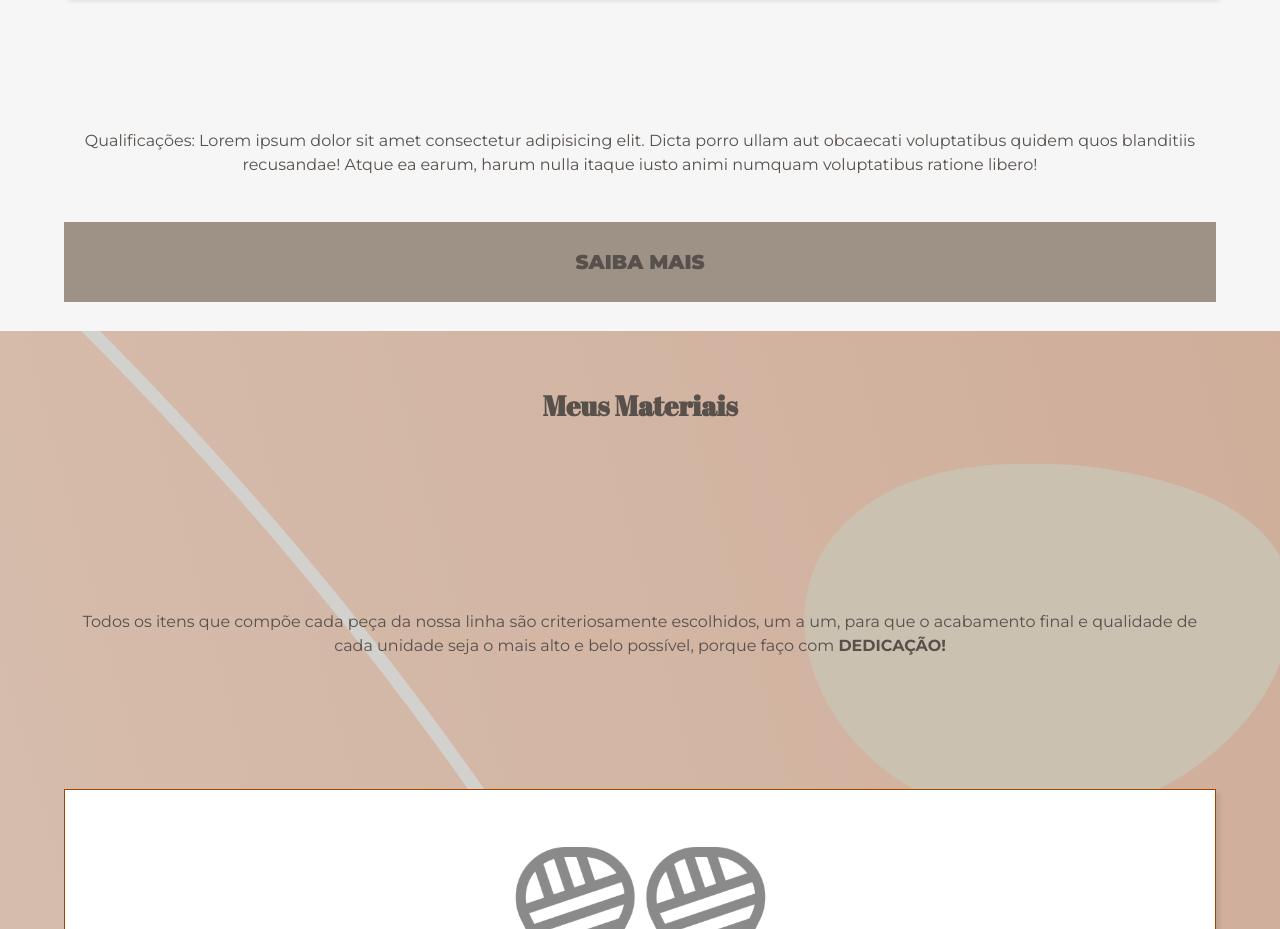
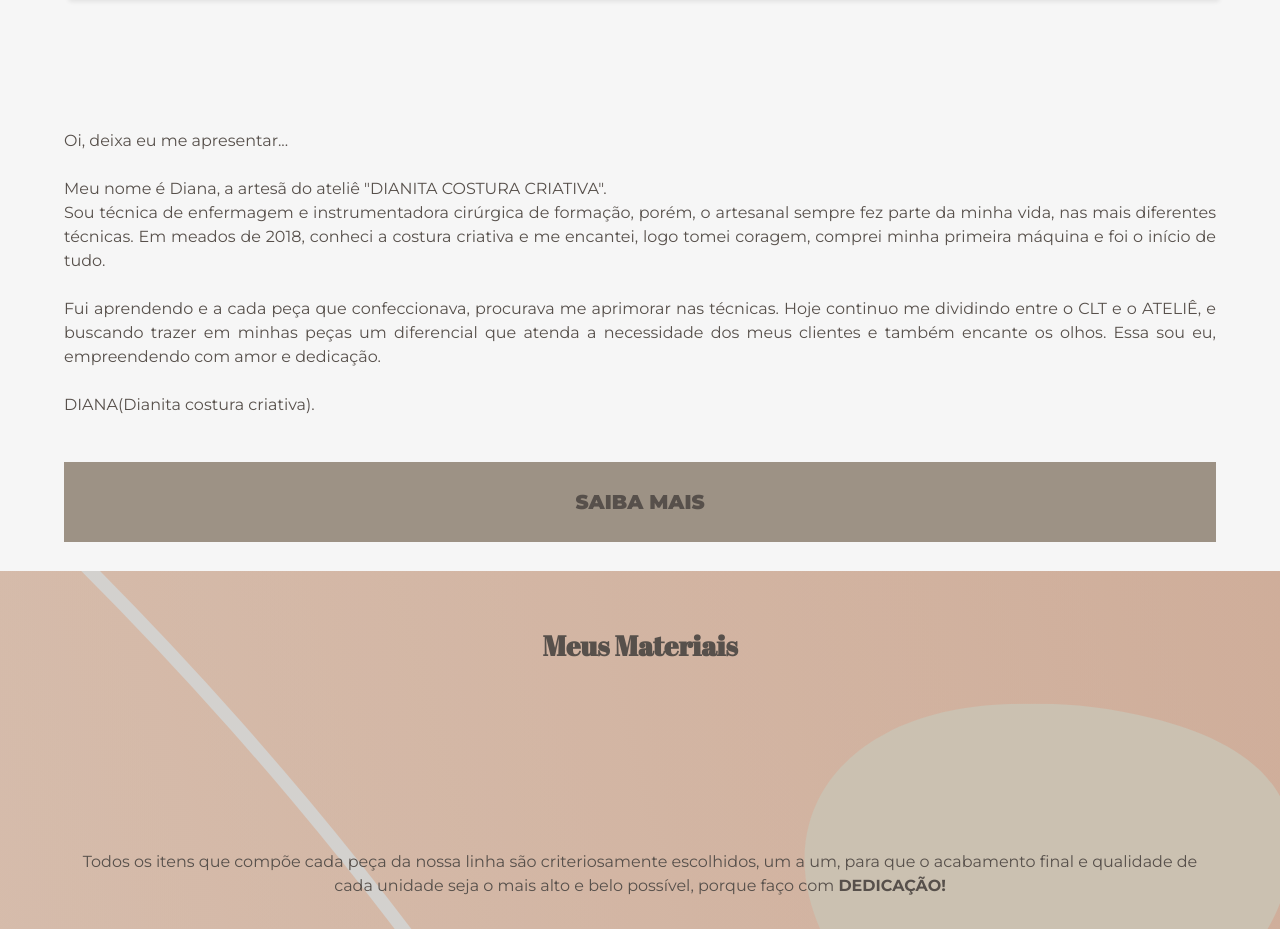
Before and after one commit to thiago-mfernandes/Dianita-Costura-Criativa, a React (Create React App) app in the folder diana-costura-criativa/: page / in a window 1280 px wide. Shown: the part 2501-3430 px from the top of the page. Built offline with nearby package versions, Linux system fonts and the light colour scheme.

Commit message:
texto about refatorado

```diff
--- a/diana-costura-criativa/src/components/about/About.module.scss
+++ b/diana-costura-criativa/src/components/about/About.module.scss
@@ -27,7 +27,7 @@
   &__content {
     font-size: 1rem;
     line-height: 24px;
-    text-align: center;
+    text-align: justify;
     color: $marromTipo;
   }
 
--- a/diana-costura-criativa/src/components/about/index.tsx
+++ b/diana-costura-criativa/src/components/about/index.tsx
@@ -1,5 +1,5 @@
 import styles from "./About.module.scss";
-import ImgDiana from 'assets/diana-perfil.png'
+import ImgDiana from "assets/diana-perfil.png";
 
 export default function About() {
   return (
@@ -10,10 +10,26 @@ export default function About() {
           <img className={styles.about__img} src={ImgDiana} alt="Foto Diana" />
           <div className={styles.about__container}>
             <p className={styles.about__content}>
-              Qualificações: Lorem ipsum dolor sit amet consectetur adipisicing
-              elit. Dicta porro ullam aut obcaecati voluptatibus quidem quos
-              blanditiis recusandae! Atque ea earum, harum nulla itaque iusto
-              animi numquam voluptatibus ratione libero!
+              Oi, deixa eu me apresentar...
+              <br />
+              <br />
+              Meu nome é Diana, a artesã do ateliê{" "}
+              <span>"DIANITA COSTURA CRIATIVA"</span>.
+              <br />
+              Sou técnica de enfermagem e instrumentadora cirúrgica de formação,
+              porém, o artesanal sempre fez parte da minha vida, nas mais
+              diferentes técnicas. Em meados de 2018, conheci a costura criativa
+              e me encantei, logo tomei coragem, comprei minha primeira máquina
+              e foi o início de tudo.
+              <br />
+              <br />
+              Fui aprendendo e a cada peça que confeccionava, procurava me
+              aprimorar nas técnicas. Hoje continuo me dividindo entre o CLT e o
+              ATELIÊ, e buscando trazer em minhas peças um diferencial que
+              atenda a necessidade dos meus clientes e também encante os olhos.
+              Essa sou eu, empreendendo com amor e dedicação.
+              <br /><br />
+              DIANA(Dianita costura criativa).
             </p>
             <button className={styles.about__button}>Saiba Mais</button>
           </div>
```
